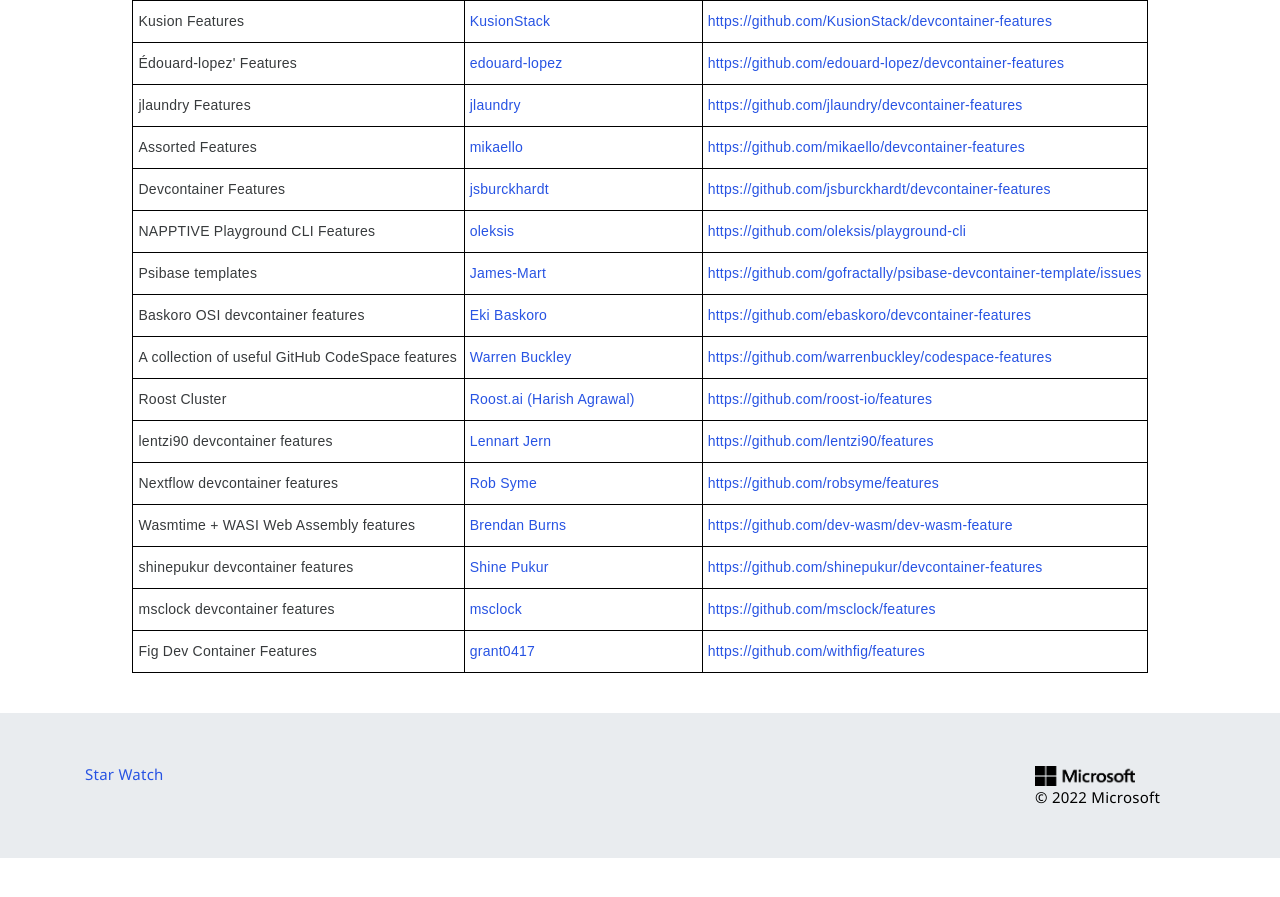
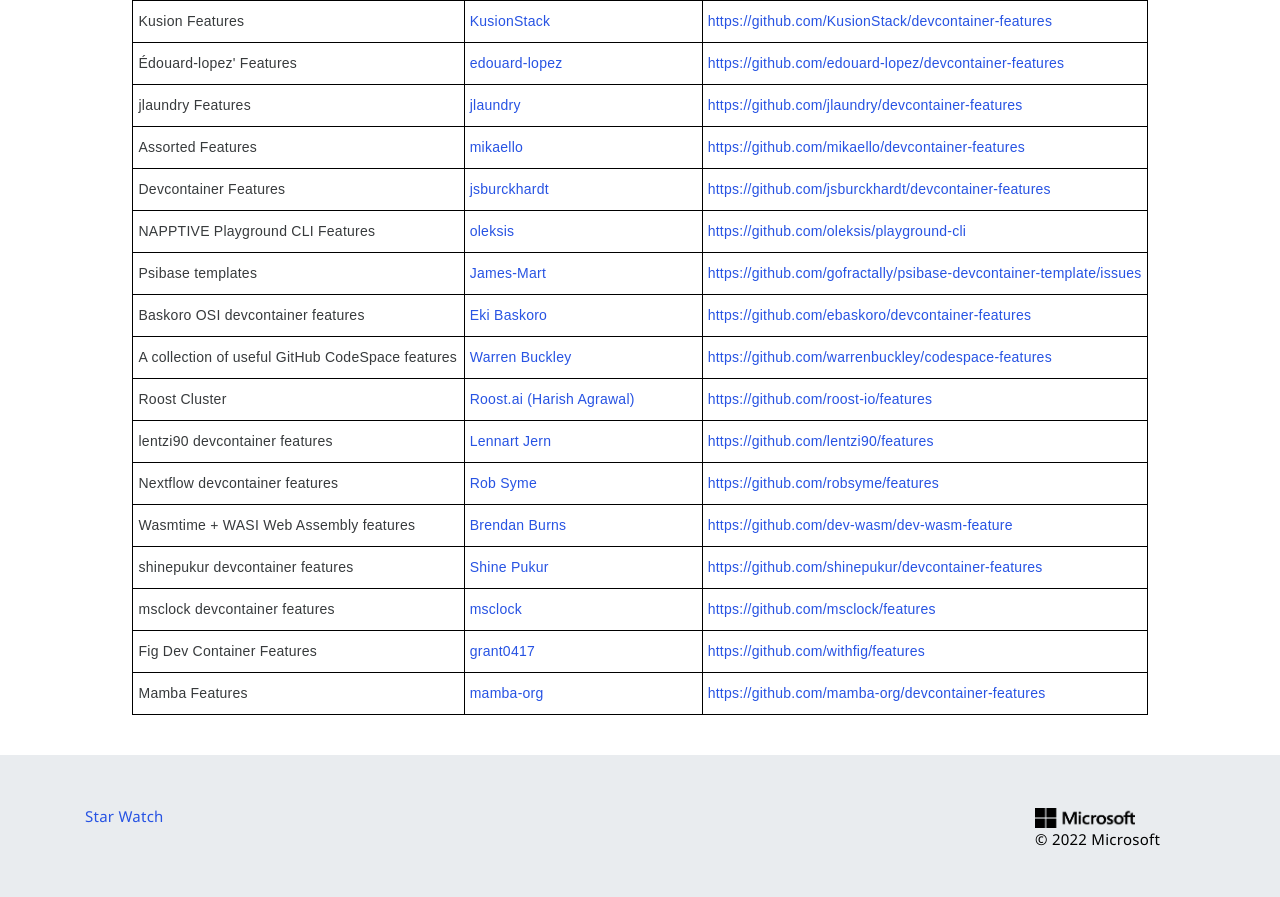
Before and after one commit to devcontainers/devcontainers.github.io, a Jekyll site: the page built from collections.html, in a window 1280 px wide and 900 px high, scrolled down 1468 px. Shown: the top 897 px of the window. Built offline with Jekyll 4.4.1, drawn with Linux system fonts in a browser that asks for light colours; nearby versions of some CDN libraries; comment, search, counter and statistics services are not loaded; before the commit the page ends 2326 px from its top, so only the background shows below that.

Commit message:
Add mamba-org/devcontainer-features to the index

```diff
--- a/_data/collection-index.yml
+++ b/_data/collection-index.yml
@@ -213,3 +213,8 @@
   contact: https://github.com/withfig/features/issues
   repository: https://github.com/withfig/features
   ociReference: ghcr.io/withfig/features
+- name: Mamba Features
+  maintainer: mamba-org
+  contact: https://github.com/mamba-org/devcontainer-features/issues
+  repository: https://github.com/mamba-org/devcontainer-features
+  ociReference: ghcr.io/mamba-org/devcontainer-features
```
